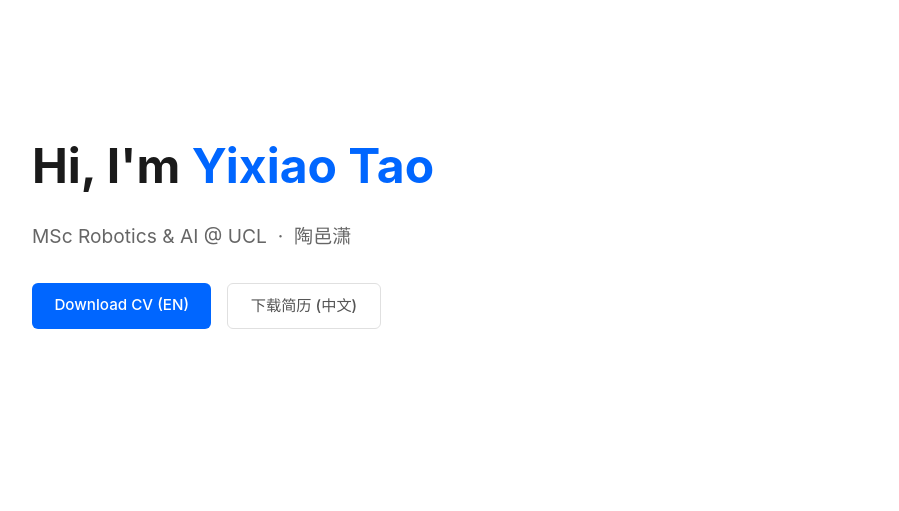
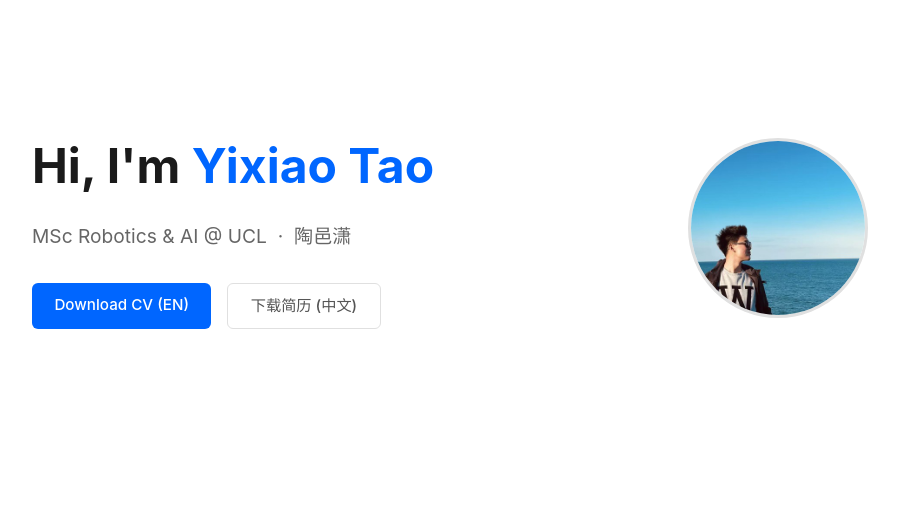
Before and after one commit to PchT4129/personal-website, a FastAPI app: page / in a window 1280 px wide. Shown: the part 64-575 px from the top of the page, without its empty margins (190-1089 px from the left). Run offline with FastAPI, Linux system fonts and the light colour scheme.

Commit message:
Add avatar photo to hero section
Co-Authored-By: Claude Sonnet 4.6 <noreply@anthropic.com>

```diff
--- a/static/css/style.css
+++ b/static/css/style.css
@@ -151,6 +151,27 @@ h1 {
 .subtitle {
     font-size: 1.2rem;
     color: var(--text-subtle);
+}
+
+.hero-content {
+    display: flex;
+    align-items: center;
+    justify-content: space-between;
+    gap: 3rem;
+}
+
+.hero-text {
+    flex: 1;
+}
+
+.avatar {
+    width: 180px;
+    height: 180px;
+    border-radius: 50%;
+    object-fit: cover;
+    object-position: center top;
+    flex-shrink: 0;
+    border: 3px solid var(--border-card);
 }
 
 .hero-actions {
--- a/templates/index.html
+++ b/templates/index.html
@@ -22,11 +22,16 @@
 
     <main>
         <section id="hero">
-            <h1>Hi, I'm <span class="highlight">Yixiao Tao</span></h1>
-            <p class="subtitle">MSc Robotics & AI @ UCL &nbsp;·&nbsp; 陶邑潇</p>
-            <div class="hero-actions">
-                <a href="/static/files/cv-en.pdf" download="Yixiao_Tao_Resume.pdf" class="btn btn-primary">Download CV (EN)</a>
-                <a href="/static/files/cv-zh.pdf" download="陶邑潇_简历.pdf" class="btn btn-secondary">下载简历 (中文)</a>
+            <div class="hero-content">
+                <div class="hero-text">
+                    <h1>Hi, I'm <span class="highlight">Yixiao Tao</span></h1>
+                    <p class="subtitle">MSc Robotics & AI @ UCL &nbsp;·&nbsp; 陶邑潇</p>
+                    <div class="hero-actions">
+                        <a href="/static/files/cv-en.pdf" download="Yixiao_Tao_Resume.pdf" class="btn btn-primary">Download CV (EN)</a>
+                        <a href="/static/files/cv-zh.pdf" download="陶邑潇_简历.pdf" class="btn btn-secondary">下载简历 (中文)</a>
+                    </div>
+                </div>
+                <img src="/static/images/avatar.jpg" alt="Yixiao Tao" class="avatar">
             </div>
         </section>
 
```
Also changed, not shown: static/images/avatar.jpg (added).
